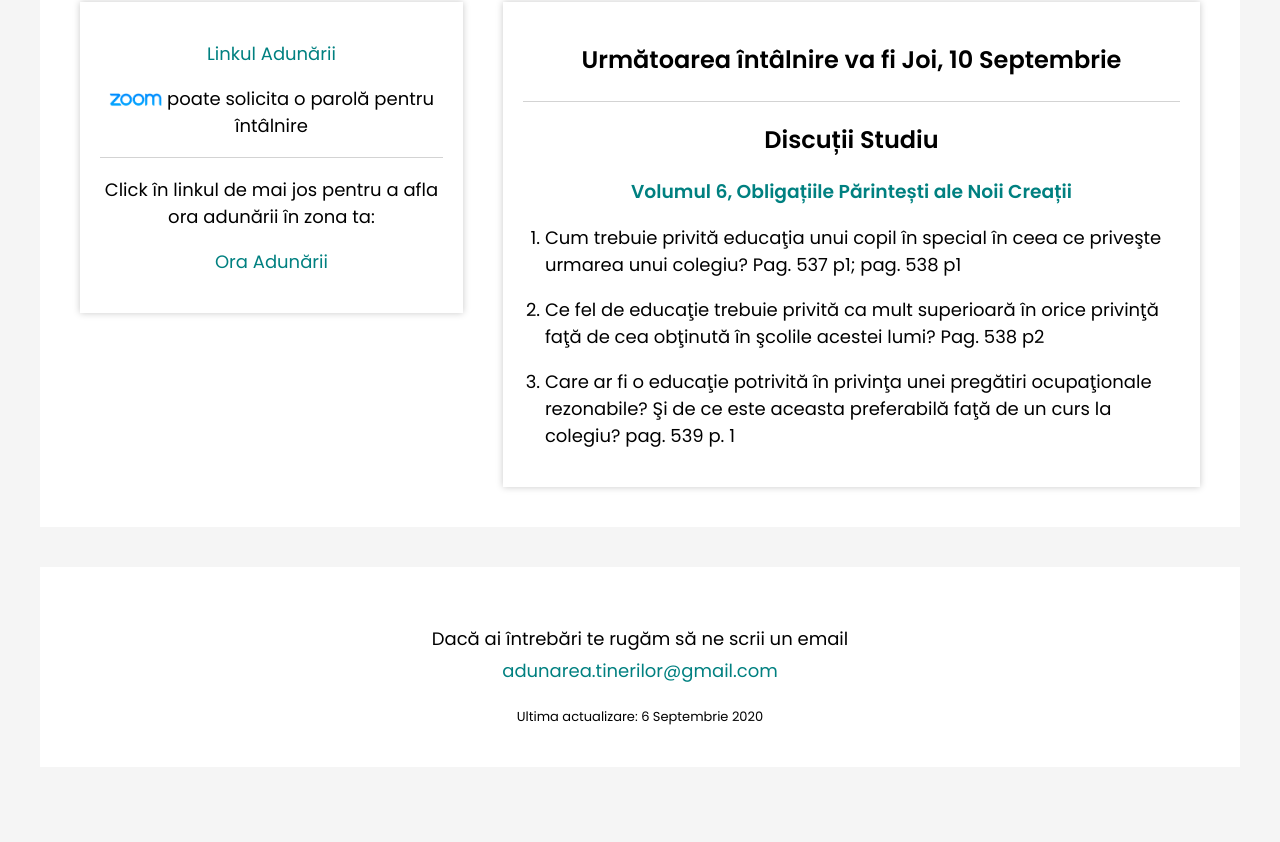
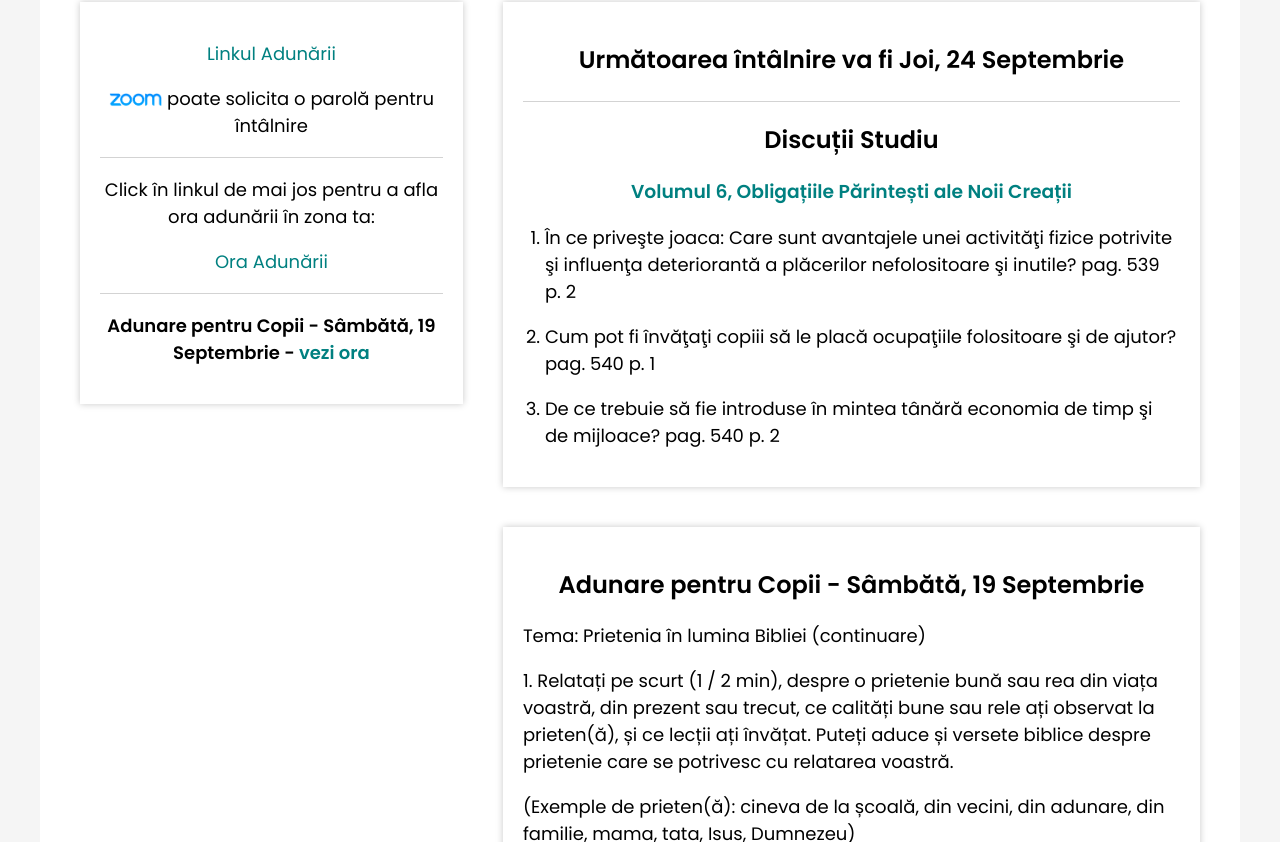
Before and after one commit to adunarea-tinerilor/stb-adt, a React (Create React App) app: page / in a window 1280 px wide. Shown: the part 738-1580 px from the top of the page. Before the commit the page ends 1545 px from the top, so only its background shows below. Built offline with nearby package versions, Linux system fonts and the light colour scheme.

Commit message:
weekly content update

```diff
--- a/src/App.js
+++ b/src/App.js
@@ -15,27 +15,27 @@ export default class App extends React.Component {
 
     this.state = {
       // SITE UPDATE DATE:
-      footerUpdateDate: "6 Septembrie 2020",
+      footerUpdateDate: "18 Septembrie 2020",
 
       // Meeting TIME Link:
-      meetingHour: "https://www.timeanddate.com/worldclock/fixedtime.html?msg=%C3%8Ent%C3%A2lnirea+Tinerilor&iso=20200910T10&p1=202&ah=2&am=30",
+      meetingHour: "https://www.timeanddate.com/worldclock/fixedtime.html?msg=%C3%8Ent%C3%A2lnirea+Tinerilor&iso=20200917T10&p1=202&ah=2&am=30",
 
       // NEXT MEETING Details:
-      nextMeetingDate: "Joi, 10 Septembrie",
+      nextMeetingDate: "Joi, 24 Septembrie",
       nextMeetingSubject: "Discuții Studiu",
-      // nextMeetingSubject:"Adunare de experiențe. Temă: Consacrarea",
       nextDiscussedLinkText: "Volumul 6, Obligațiile Părintești ale Noii Creații",
       nextDiscussedLink: "https://adevarprezent.org/obligatiile-parintesti-ale-noii-creatii/",
       nextMeetingQuestions: [
-        "Cum trebuie privită educaţia unui copil în special în ceea ce priveşte urmarea unui colegiu? Pag. 537 p1; pag. 538 p1",
-        "Ce fel de educaţie trebuie privită ca mult superioară în orice privinţă faţă de cea obţinută în şcolile acestei lumi? Pag. 538 p2",
-        "Care ar fi o educaţie potrivită în privinţa unei pregătiri ocupaţionale rezonabile? Şi de ce este aceasta preferabilă faţă de un curs la colegiu? pag. 539 p. 1"
+        "În ce priveşte joaca: Care sunt avantajele unei activităţi fizice potrivite şi influenţa deteriorantă a plăcerilor nefolositoare şi inutile? pag. 539 p. 2",
+        "Cum pot fi învăţaţi copiii să le placă ocupaţiile folositoare şi de ajutor? pag. 540 p. 1",
+        "De ce trebuie să fie introduse în mintea tânără economia de timp şi de mijloace? pag. 540 p.  2"
+
       ],
 
       // ANNOUNCEMENTS:
-      // note: "Adunare pentru Copii - Sâmbătă, 5 Septembrie - ",
-      // noteLinkTxt: "vezi ora",
-      // noteLink: "https://www.timeanddate.com/worldclock/fixedtime.html?msg=Adunare+pentru+Copii&iso=20200905T08&p1=202&ah=1",
+      note: "Adunare pentru Copii - Sâmbătă, 19 Septembrie - ",
+      noteLinkTxt: "vezi ora",
+      noteLink: "https://www.timeanddate.com/worldclock/fixedtime.html?msg=Adunare+pentru+Copii&iso=20200919T08&p1=202&ah=1",
 
       // GENERAL INFO:
       zoomLink: "https://us02web.zoom.us/j/88287573616?pwd=WGtCUjdEZWFmb1ZPNkZLcHpvMHBNdz09",
--- a/src/data/archive-data.js
+++ b/src/data/archive-data.js
@@ -8,12 +8,22 @@
 
 const ArchiveData = [
   {
+    date: "10.09.2020",
+    subjectLabel: "Întrebări discutate:",
+    questionList: [
+      "[ 32:35 ] Cum trebuie privită educaţia unui copil în special în ceea ce priveşte urmarea unui colegiu? Vol. pag. 537 p. 1 și pag. 538 p. 1",
+      "[ 1:29:49 ] Ce fel de educaţie trebuie privită ca mult superioară în orice privinţă faţă de cea obţinută în şcolile acestei lumi? Vol. pag. 538 p. 2",
+      "[ 2:01:37 ] Care ar fi o educaţie potrivită în privinţa unei pregătiri ocupaţionale rezonabile? Şi de ce este aceasta preferabilă faţă de un curs la colegiu? Vol. pag. 539 p. 1"
+    ],
+    videoSrc: "https://www.youtube.com/watch?v=22InSjsacIs&ab_channel=IgorGutu"
+  },
+  {
     date: "03.09.2020",
     subjectLabel: "Întrebări discutate:",
     questionList: [
-      "[ 28:09 ] În cazul în care copiii nu au fost educaţi în mod potrivit când erau mai mici, ce încurajare şi sugestii pot fi oferite părinţilor? pag. 534 p.1 până la pag. 535 p. 2",
-      "[ 59:01 ] Care două principii în special, ar trebui să ghideze pe părinţi în educarea copiilor lor? pag. 536 p. 1",
-      "Cum să fie recunoscute şi luate în considerare de către părinte drepturile unui copil ajuns la maturitate? pag. 536 p. 2"
+      "[ 28:09 ] În cazul în care copiii nu au fost educaţi în mod potrivit când erau mai mici, ce încurajare şi sugestii pot fi oferite părinţilor? Vol. pag. 534 p.1 până la pag. 535 p. 2",
+      "[ 59:01 ] Care două principii în special, ar trebui să ghideze pe părinţi în educarea copiilor lor? Vol. pag. 536 p. 1",
+      "Cum să fie recunoscute şi luate în considerare de către părinte drepturile unui copil ajuns la maturitate? Vol. pag. 536 p. 2"
     ],
     videoSrc: "https://www.youtube.com/watch?v=pX8dUCXKOpE&ab_channel=IgorGutu",
   },
@@ -21,9 +31,9 @@ const ArchiveData = [
     date: "13.08.2020",
     subjectLabel: "Întrebări discutate:",
     questionList: [
-      "[ 34:06 ] În cazul de mai înainte, asupra cărui părinte cade răspunderea de cap al familiei, dacă soţia ar fi Nouă Creatură? pag. 532 p. 3",
-      "[ 1:00:19 ] În cazul în care soţul ar fi Noua Creatură, care trebuie să fie calea sa în privinţa familiei? pag. 533 p. 1",
-      "[ 1:50:23 ] În cazul în care copiii nu au fost educaţi în mod potrivit când erau mai mici, ce încurajare şi sugestii pot fi oferite părinţilor? pag. 534 p. 1 până la pag. 535 p. 2"
+      "[ 34:06 ] În cazul de mai înainte, asupra cărui părinte cade răspunderea de cap al familiei, dacă soţia ar fi Nouă Creatură? Vol. pag. 532 p. 3",
+      "[ 1:00:19 ] În cazul în care soţul ar fi Noua Creatură, care trebuie să fie calea sa în privinţa familiei? Vol. pag. 533 p. 1",
+      "[ 1:50:23 ] În cazul în care copiii nu au fost educaţi în mod potrivit când erau mai mici, ce încurajare şi sugestii pot fi oferite părinţilor? Vol. pag. 534 p. 1 până la pag. 535 p. 2"
     ],
     videoSrc: "https://www.youtube.com/watch?v=lm0jt8_1K2Y&ab_channel=IgorGutu"
   },
@@ -79,12 +89,6 @@ const ArchiveData = [
     videoSrc: "https://www.youtube.com/watch?v=Xtt-TKpBGkc"
   },
   {
-    date: "18.06.2020",
-    subjectLabel: "Discuții",
-    questionList: ["Adunare de experiențe"],
-    videoSrc: "https://www.youtube.com/watch?v=Qni3WyGyUr4&feature=youtu.be"
-  },
-  {
     subjectLabel: "Întrebări discutate:",
     date: "11.06.2020",
     questionList: ["[ 23:44 ] Cum trebuie să avem grijă de hrana și sănătatea copiilor noștri? (Vol. 6 pag. 522 - 523)"],
--- a/src/data/children-meeting-data.js
+++ b/src/data/children-meeting-data.js
@@ -1,16 +1,15 @@
 // CHILDREN MEETINGS DATA:
 const ChildrenMeeting = [
-  // {
-  //   title: "Adunare pentru Copii - Sâmbătă, 5 Septembrie",
-  //   subject: [
-  //   "Tema: Prietenia",
-  //     "Am realizat că unii copii nu se cunosc între ei deci va fi ocazia ca fiecare frațior și surioară să se prezinte celorlalți. În fișierul atașat mai jos este un model care îi va ajuta să se prezinte (îl puteți imprima dacă doriți).",
-  //     "Rugăm ca toți copiii să vorbească despre sine (cei micuți mai pe scurt, cei mai mari mai desfășurat).",
-  //     "Întrebări la care puteți cugeta ca pregatire:",
-  //     "Ce calități apreciezi mai mult la un prieten? Ce relatări/versete biblice despre prieteni/prietenie cunoști?"
-  //   ],
+  {
+    title: "Adunare pentru Copii - Sâmbătă, 19 Septembrie",
+    subject: [
+    "Tema: Prietenia în lumina Bibliei (continuare)",
+      "1. Relatați pe scurt (1 / 2 min), despre o prietenie bună sau rea din viața voastră, din prezent sau trecut, ce calități bune sau rele ați observat la prieten(ă), și ce lecții ați învățat. Puteți aduce și versete biblice despre prietenie care se potrivesc cu relatarea voastră.",
+      "(Exemple de prieten(ă): cineva de la școală, din vecini, din adunare, din familie, mama, tata, Isus, Dumnezeu)",
+      "2. Vom discuta despre exemple pozitive și negative de prietenie din Biblie și ce lecții putem învața."
+    ],
   //   downloadFileLabel: "Descarcă Fișierul: Vreau să mă prezint"
-  // }
+  }
 ];
 
 export default ChildrenMeeting;
--- a/src/index.css
+++ b/src/index.css
@@ -6,7 +6,7 @@
 
 body {
   background: whitesmoke;
-  margin: 15px;
+  margin: 10px;
 }
 
 @media only screen and (min-width: 1080px) {
@@ -108,7 +108,3 @@ hr {
   border: none;
   border-bottom: 1px solid lightgray;
 }
-
-.highlight {
-  background: rgba(0, 128, 128, 0.25);
-}
--- a/src/pages/Archive.js
+++ b/src/pages/Archive.js
@@ -1,5 +1,6 @@
 import React from 'react';
 import styled from 'styled-components';
+//Components
 import Card from "../partials/Card";
 import Search from "../partials/Search";
 import Arrow from "../img/Arrow-Up.png"
--- a/src/partials/Intro.js
+++ b/src/partials/Intro.js
@@ -3,7 +3,54 @@ import styled from 'styled-components';
 
 //MEDIA
 import ZoomLogo from "../img/zoom-logo.png"
-import downloadFile from "../data/Vreau-sa-ma-prezint.pdf"
+// import downloadFile from "file source"
+
+export default function Intro(props) {
+
+  return (
+    <IntroContainer className="component">
+      <IntroCardContainer>
+        <p><a href={props.zoomLink} rel="noopener noreferrer" target="_blank"> Linkul Adunării</a></p>
+        <LinkMeeting><img src={ZoomLogo} alt="Zoom Logo"/> poate solicita o parolă pentru întâlnire</LinkMeeting>
+        <hr/>
+        <p>Click în linkul de mai jos pentru a afla ora adunării în zona ta:</p>
+        <p><a href={props.meetingHour} rel="noopener noreferrer" target="_blank">Ora Adunării</a></p>
+
+        {props.note && <div>
+          <hr/>
+          <InfoNote>{props.note} <a href={props.noteLink} rel="noopener noreferrer"
+                                    target="_blank"> {props.noteLinkTxt}</a></InfoNote></div>}
+      </IntroCardContainer>
+
+      <div>
+        <IntroCardContainer>
+          <CardTitle>Următoarea întâlnire va fi {props.nextMeetingDate}</CardTitle>
+          <h2>{props.nextMeetingSubject}</h2>
+          <DiscussedTitle><a href={props.nextDiscussedLink} rel="noopener noreferrer"
+                             target="_blank">{props.nextDiscussedLinkText}</a></DiscussedTitle>
+          <ol>
+            {props.nextMeetingQuestions.map((subject, index) => {
+              return <li key={index}><p>{subject}</p></li>
+            })}
+          </ol>
+        </IntroCardContainer>
+
+        {props.childrenMeeting && props.childrenMeeting.map((meeting, index) => {
+          return (
+            <IntroCardContainer key={index}>
+              <h2>{meeting.title}</h2>
+              {meeting.subject.map((subj, index) => {
+                return <p key={index}>{subj}</p>
+              })}
+              {/*{meeting.downloadFileLabel && <a href={downloadFile} download>{meeting.downloadFileLabel}</a>}*/}
+            </IntroCardContainer>
+          )
+        })}
+      </div>
+
+    </IntroContainer>
+  );
+}
 
 // Styles
 const IntroContainer = styled.section`
@@ -80,50 +127,3 @@ const DiscussedTitle = styled.h3`
 const InfoNote = styled.p`
   font-weight: bold;
 `;
-
-export default function Intro(props) {
-
-  return (
-    <IntroContainer className="component">
-      <IntroCardContainer>
-        <p><a href={props.zoomLink} rel="noopener noreferrer" target="_blank"> Linkul Adunării</a></p>
-        <LinkMeeting><img src={ZoomLogo} alt="Zoom Logo"/> poate solicita o parolă pentru întâlnire</LinkMeeting>
-        <hr/>
-        <p>Click în linkul de mai jos pentru a afla ora adunării în zona ta:</p>
-        <p><a href={props.meetingHour} rel="noopener noreferrer" target="_blank">Ora Adunării</a></p>
-
-        {props.note && <div>
-          <hr/>
-          <InfoNote>{props.note} <a href={props.noteLink} rel="noopener noreferrer"
-                                    target="_blank"> {props.noteLinkTxt}</a></InfoNote></div>}
-      </IntroCardContainer>
-
-      <div>
-        <IntroCardContainer>
-          <CardTitle>Următoarea întâlnire va fi {props.nextMeetingDate}</CardTitle>
-          <h2>{props.nextMeetingSubject}</h2>
-          <DiscussedTitle><a href={props.nextDiscussedLink} rel="noopener noreferrer"
-                             target="_blank">{props.nextDiscussedLinkText}</a></DiscussedTitle>
-          <ol>
-            {props.nextMeetingQuestions.map((subject, index) => {
-              return <li key={index}><p>{subject}</p></li>
-            })}
-          </ol>
-        </IntroCardContainer>
-
-        {props.childrenMeeting && props.childrenMeeting.map((meeting, index) => {
-          return (
-            <IntroCardContainer key={index}>
-              <h2>{meeting.title}</h2>
-              {meeting.subject.map((subj, index) => {
-                return <p key={index}>{subj}</p>
-              })}
-              {meeting.downloadFileLabel && <a href={downloadFile} download>{meeting.downloadFileLabel}</a>}
-            </IntroCardContainer>
-          )
-        })}
-      </div>
-
-    </IntroContainer>
-  );
-}
```
